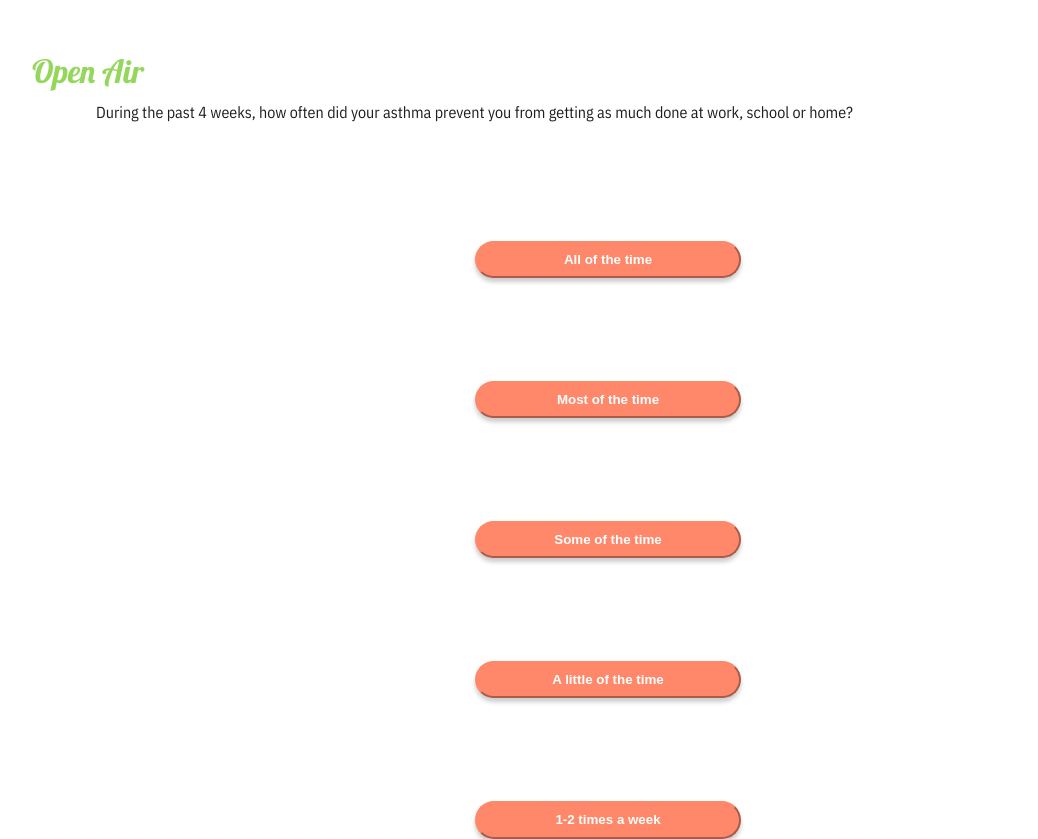
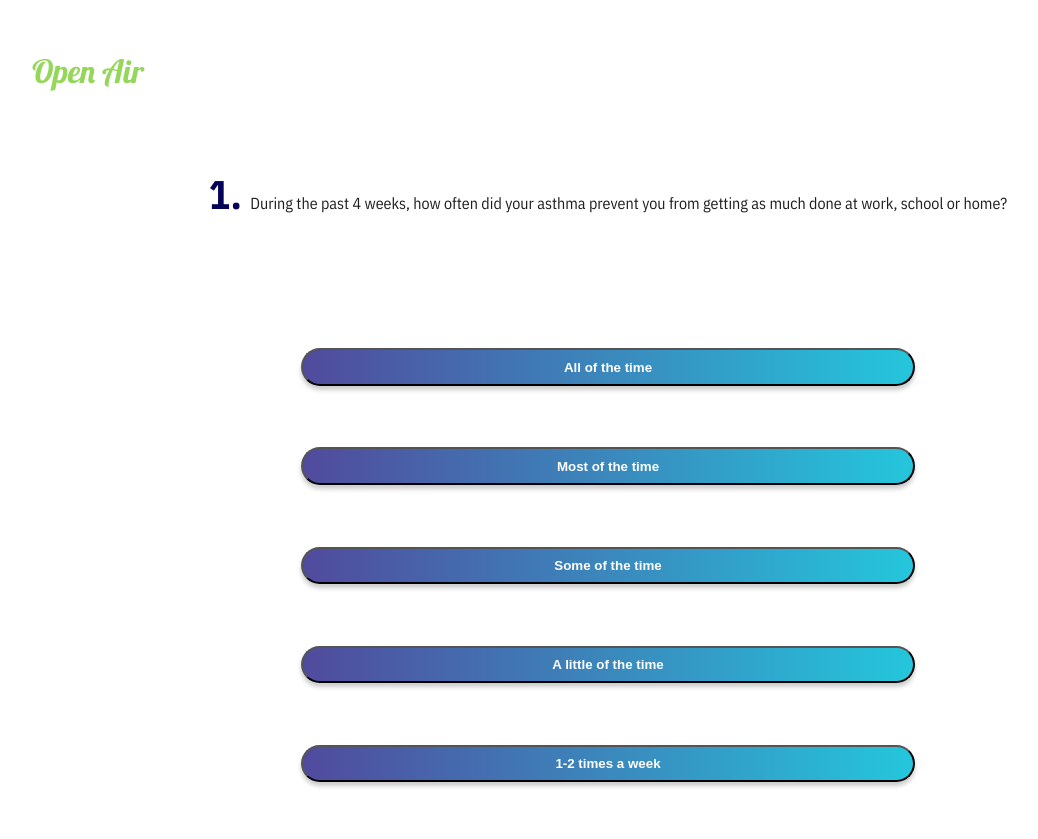
Before and after one commit to anamecia/mod-5-project-front-end, a React (Create React App) app: page /atc in a window 1280 px wide. Shown: the whole page, without its empty margins (32-1070 px from the left). After the commit the page ends 800 px from the top, so only its background shows below. Built offline with nearby package versions, Linux system fonts and the light colour scheme.

Commit message:
adds style to the atc test

```diff
--- a/src/App.css
+++ b/src/App.css
@@ -427,14 +427,6 @@ body{
     margin-top: 7%;
 }
 
-/* .button{
-    color:white;
-    font-weight: 700;
-    background: #FF886B;
-    border-color: #FF886B;
-    border-radius: 24px;
-    box-shadow: 0px 4px 4px rgba(51, 51, 51, 0.25);
-} */
 
 .sign-form .button[type='submit']{
     color:white;
@@ -448,60 +440,79 @@ body{
     margin-top: 10%;
 }
 
+
+/* ASTHMA CONTROL TEST */
+
 #atc-container{
     display: flex;
     flex-direction: column;
     justify-content: center;
+    align-items: center;
     height: 80%;
     width: 80%;
 }
 
 #question-container{
     display: flex;
+    align-items: flex-end;
     height: 15vh;
 }
 
 #question{
-    justify-content: center;
+    text-align: center;
+}
+
+#question span{
+    color:#040357;
+    font-size: 2.5em;
+    font-weight: 700;
 }
 
 #options{
     display: flex;
     flex-direction: column;
     align-items: center;
+    width: 60%;
+    margin-top: 5%;
 }
 
 .option-btn{
     color:white;
+    text-align: center;
     font-weight: 700;
-    background: #FF886B;
-    border-color: #FF886B;
+    background: linear-gradient(to left, #24c6dc, #514a9d);
     border-radius: 24px;
     box-shadow: 0px 4px 4px rgba(51, 51, 51, 0.25);
     padding: 0.7em;
-    width: 20em;
+    width: 100%;
     margin-top: 10%;
 }
 
 #atc-result-container{
     display: flex;
+    flex-direction: column-reverse;
+    height: 40%;
+}
+
+#atc-result-card{
+    display: flex;
     flex-direction: column;
     align-self: center;
     justify-self: flex-end;
-    width: 60%;
-    padding: 5%;
+    width: 65%;
+    padding: 6%;
     color:white;
     background-color: rgb(172, 171, 171);
     border-radius: 5%;
 }
 
 .result-title{
-    font-size: 1.5em;
+    font-size: 1.6em;
     margin-bottom: 0;
 }
 
 .result{
-    font-size: 0.8em;
+    font-size: 0.9em;
 }
 
 
@@ -646,6 +657,8 @@ body{
    text-align: center;
 }
 
+/* MODAL */
+
 .modal{
     display: flex;
     flex-direction: column;
@@ -666,6 +679,9 @@ body{
     align-items: center;
     justify-content: space-around;
 }
+
+
+/* SEARCH */
 
 #search-form-container{
     z-index: 1;
--- a/src/components/AtcResult.js
+++ b/src/components/AtcResult.js
@@ -12,11 +12,22 @@ const AtcResult = ({score}) => {
             return data.results[2]
     }
 
+    const resultColor = () => {
+        if (score === 25)
+            return '#57ad42'
+        if (score <= 24 &&  score >= 20)
+            return '#ffdb80'
+        if (score < 20)
+            return '#ff7a70'
+    }
+
     return(
         <div id='atc-result-container'>
-            <h1 className='result-title'>{showResult().result}</h1>
-            <p className='result'>Score: {score}</p>
-            <p className='result'>{showResult().text}</p>
+            <div id='atc-result-card' style={{background: resultColor()}}>
+                <h1 className='result-title'>{showResult().result}</h1>
+                <p className='result'>Score: {score}</p>
+                <p className='result'>{showResult().text}</p>
+            </div>
         </div>
     )
 }
--- a/src/components/Question.js
+++ b/src/components/Question.js
@@ -1,11 +1,11 @@
 import React from 'react'
 
-const Question = ({ test, updateQuestionNumberAndScore }) => {
+const Question = ({ test, updateQuestionNumberAndScore, number }) => {
 
         return(
             <>
                 <div id='question-container'>
-                    <p id='question'>{test.question}</p>
+                    <p id='question'><span>{number}. </span>{test.question}</p>
                 </div>
                 <div id='options'>
                 {test.answers.map(answer =>
--- a/src/pages/AtcPage.js
+++ b/src/pages/AtcPage.js
@@ -39,11 +39,11 @@ class AtcPage extends Component{
         const { questionNumber } = this.state
         return(
             <div id='atc-container'>
-                {questionNumber===0 && <Question test={data.questions[0]} updateQuestionNumberAndScore={this.updateQuestionNumberAndScore}/>}
-                {questionNumber===1 && <Question test={data.questions[1]} updateQuestionNumberAndScore={this.updateQuestionNumberAndScore}/>}
-                {questionNumber===2 && <Question test={data.questions[2]} updateQuestionNumberAndScore={this.updateQuestionNumberAndScore}/>}
-                {questionNumber===3 && <Question test={data.questions[3]} updateQuestionNumberAndScore={this.updateQuestionNumberAndScore}/>}
-                {questionNumber===4 && <Question test={data.questions[4]} updateQuestionNumberAndScore={this.updateQuestionNumberAndScore}/>}
+                {questionNumber===0 && <Question number={questionNumber + 1} test={data.questions[0]} updateQuestionNumberAndScore={this.updateQuestionNumberAndScore}/>}
+                {questionNumber===1 && <Question number={questionNumber + 1} test={data.questions[1]} updateQuestionNumberAndScore={this.updateQuestionNumberAndScore}/>}
+                {questionNumber===2 && <Question number={questionNumber + 1} test={data.questions[2]} updateQuestionNumberAndScore={this.updateQuestionNumberAndScore}/>}
+                {questionNumber===3 && <Question number={questionNumber + 1} test={data.questions[3]} updateQuestionNumberAndScore={this.updateQuestionNumberAndScore}/>}
+                {questionNumber===4 && <Question number={questionNumber + 1} test={data.questions[4]} updateQuestionNumberAndScore={this.updateQuestionNumberAndScore}/>}
                 {questionNumber===5 && <AtcResult score={this.state.score}/>}
             </div>
         )
```
